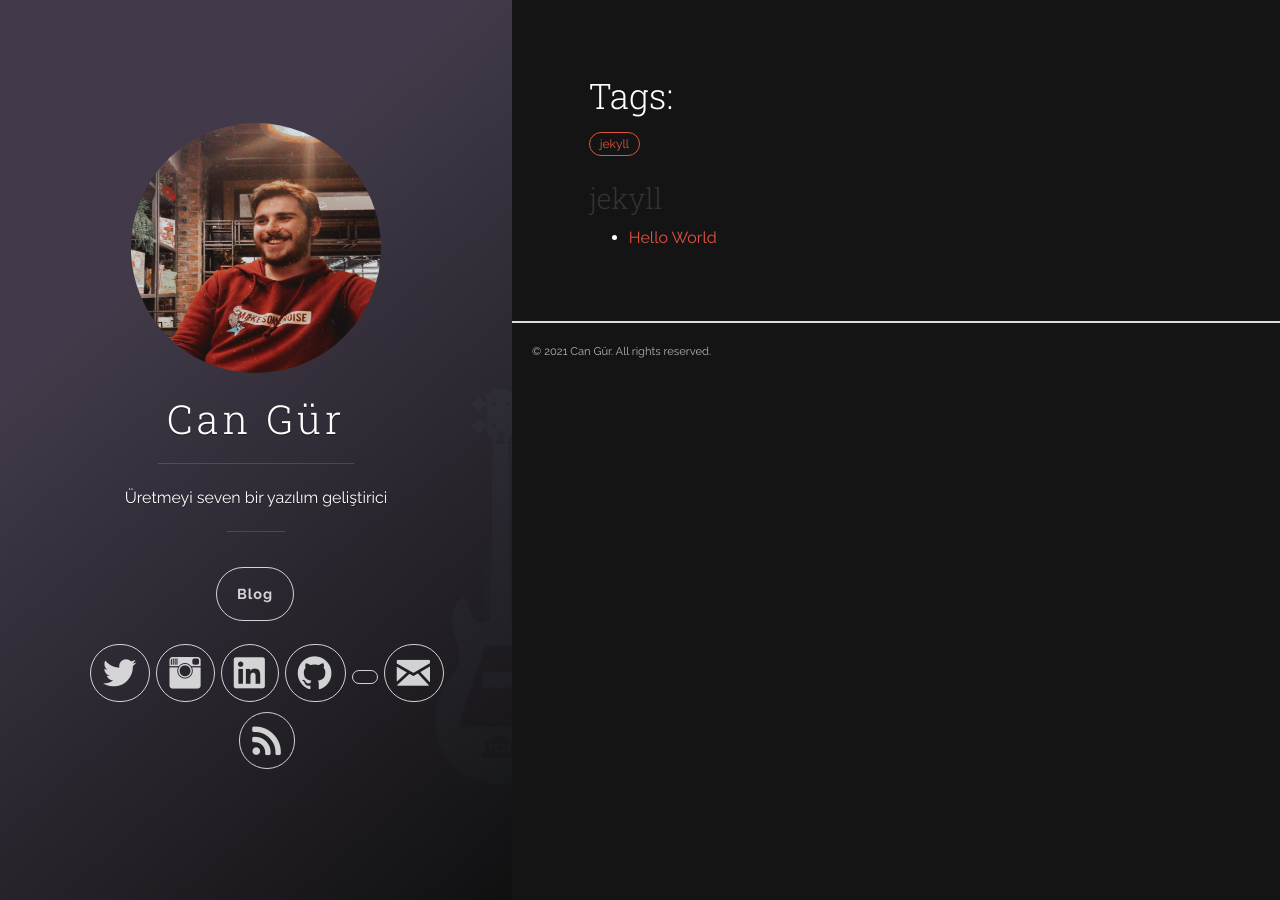
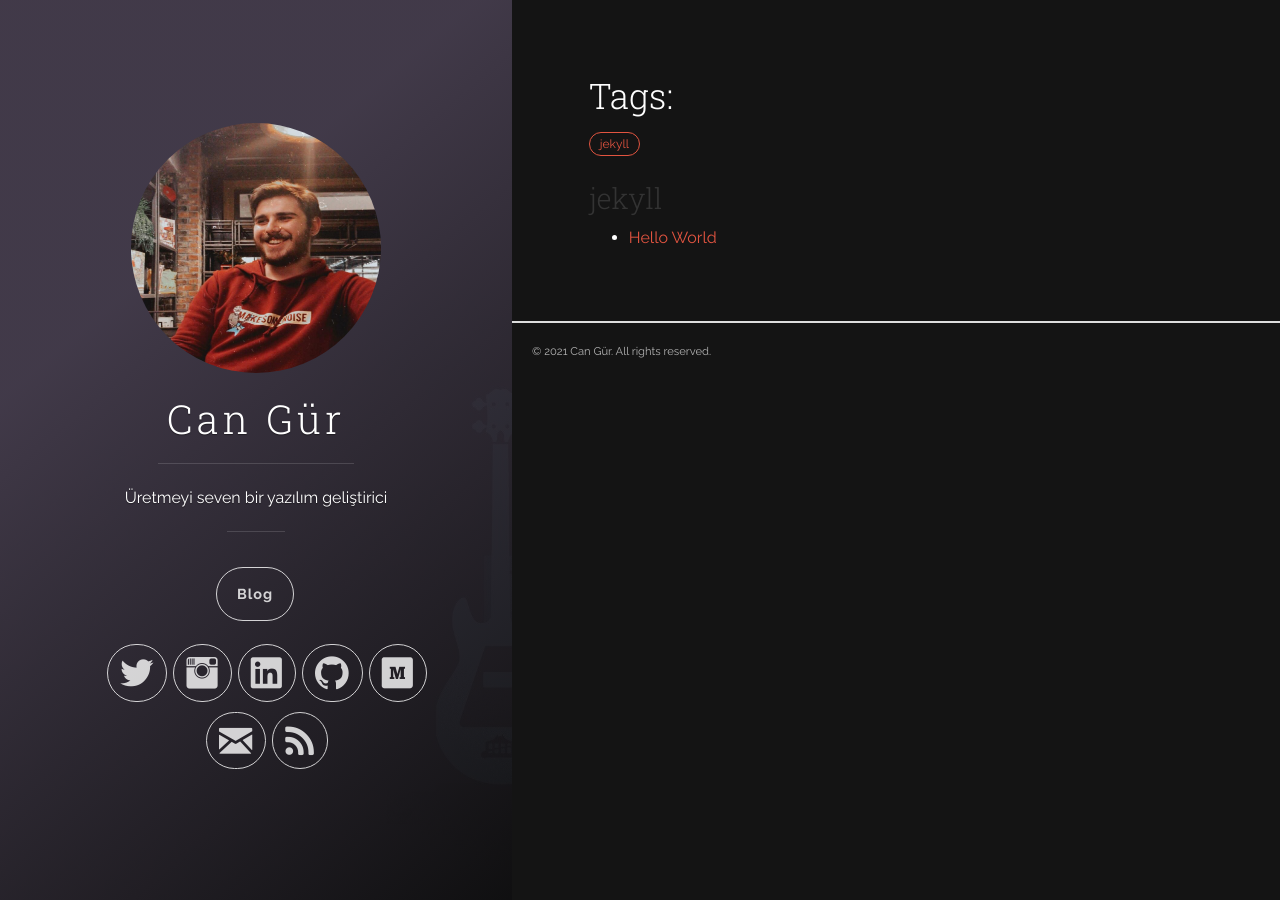
Before and after one commit to cangurdev/cvngur.github.io, a Jekyll site: the page built from tags.md, in a window 1280 px wide. Built offline with Jekyll 4.4.1, drawn with Linux system fonts in a browser that asks for light colours.

Commit message:
fixed medium section

```diff
--- a/_includes/header.html
+++ b/_includes/header.html
@@ -84,9 +84,9 @@
               {% if site.author.medium_username %}
               <!-- GitHub -->
               <li class="navigation__item">
-                <a href="https://www.{{ site.author.medium_username }}.medium.com"
+                <a href="https://{{ site.author.medium_username }}.medium.com"
                   title="{{ site.author.medium_username }} on Medium" target="_blank">
-                  <i class="icon icon-social-Medium"></i>
+                  <i class="icon icon-social-medium"></i>
                   <span class="label">Medium</span>
                 </a>
               </li>
```
